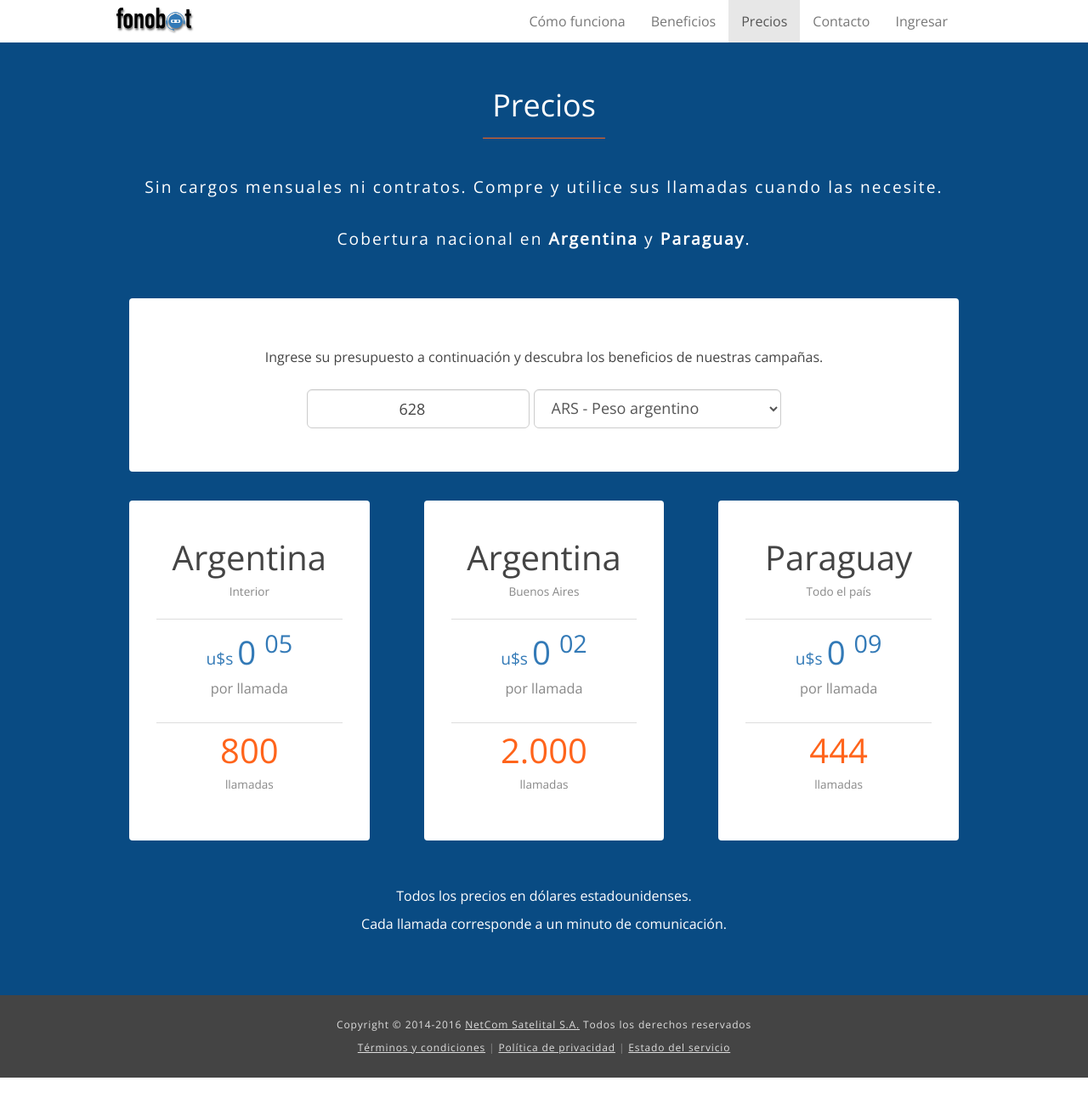
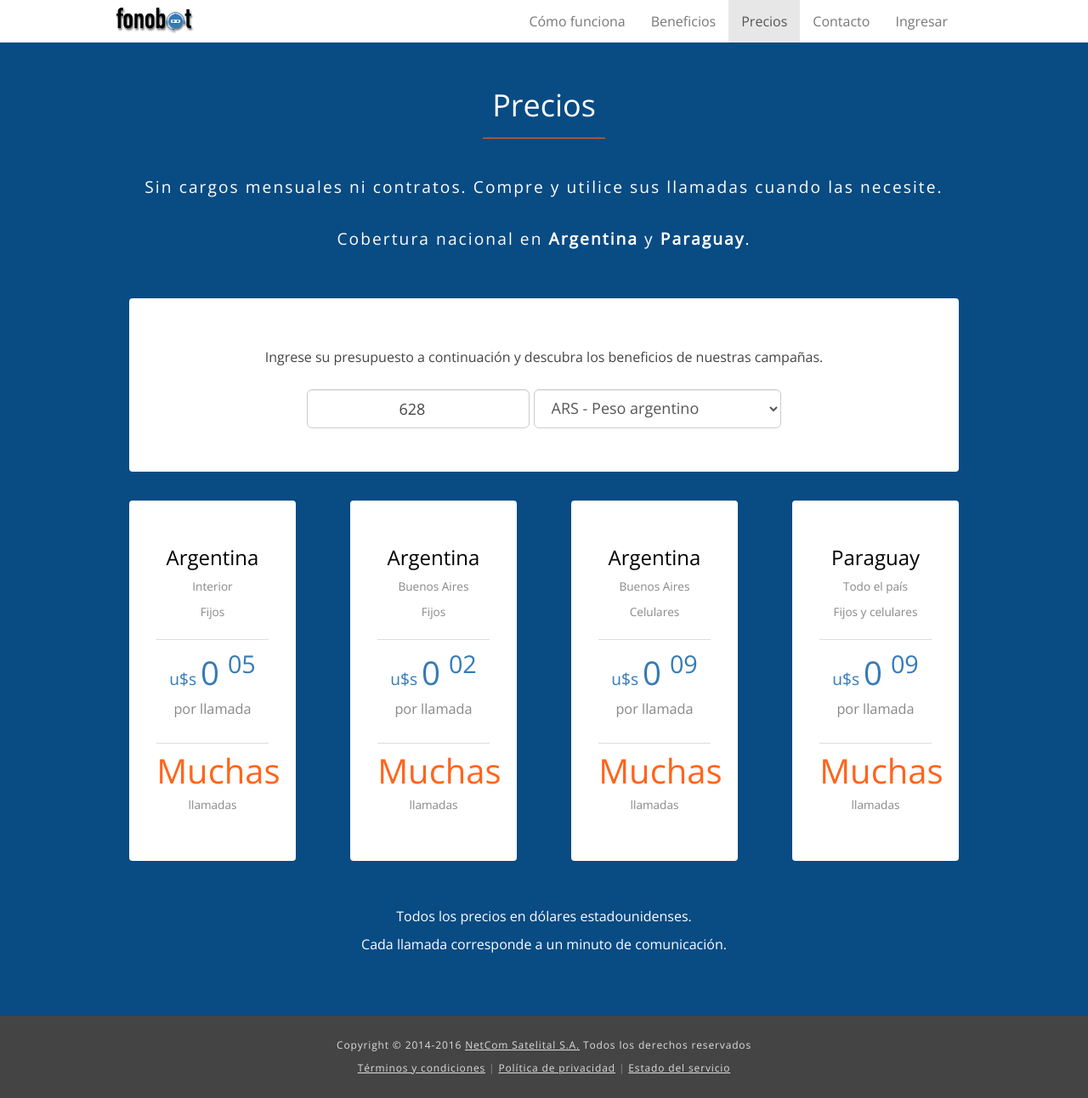
Before and after one commit to netcomsatelital/fonobot, a Jekyll site: the page built from precios.html, in a window 1280 px wide. Shown: the whole page at 85% size. Built offline with Jekyll 4.4.1, drawn with Linux system fonts in a browser that asks for light colours; nearby versions of some CDN libraries; before the commit the page ends 1268 px from its top, so only the background shows below that.

Commit message:
Agregada discriminación de precio de Buenos Aires fijos y celulares.

```diff
--- a/css/main.css
+++ b/css/main.css
@@ -224,6 +224,13 @@
  font-weight: 300;
 }
 
+@media (min-width: 1200px) {
+ .price-item-title span {
+  font-size: 150%;
+  color: black;
+ }
+}
+
 .price-item-count {
  color: #FF641B;
 }
--- a/precios.html
+++ b/precios.html
@@ -35,25 +35,32 @@
           </div>
 
           <div class="row">
-            <div class="col-md-4">
+            <div class="col-md-3">
               <div class="price-item">
-                <p class="price-item-title"><span>Argentina</span> <small>Interior</small></p>
+                <p class="price-item-title"><span>Argentina</span> <small>Interior<br>Fijos</small></p>
                 <p class="price-item-price">u$s <span class="price-item-value"><span class="price-item-value-int">0</span>,<sup class="price-item-value-dec">05</sup></span><small> por llamada</small></p>
-                <p class="price-item-notes"><span class="price-item-count">800</span> <small>llamadas</small></p>
+                <p class="price-item-notes"><span class="price-item-count">Muchas</span> <small>llamadas</small></p>
               </div>
             </div>
-            <div class="col-md-4">
+            <div class="col-md-3">
               <div class="price-item">
-                <p class="price-item-title"><span>Argentina</span> <small>Buenos Aires</small></p>
+                <p class="price-item-title"><span>Argentina</span> <small>Buenos Aires<br>Fijos</small></p>
                 <p class="price-item-price">u$s <span class="price-item-value"><span class="price-item-value-int">0</span>,<sup class="price-item-value-dec">02</sup></span><small> por llamada</small></p>
-                <p class="price-item-notes"><span class="price-item-count">2.000</span> <small>llamadas</small></p>
+                <p class="price-item-notes"><span class="price-item-count">Muchas</span> <small>llamadas</small></p>
               </div>
             </div>
-            <div class="col-md-4">
+            <div class="col-md-3">
               <div class="price-item">
-                <p class="price-item-title"><span>Paraguay</span> <small>Todo el pa&iacute;s</small></p>
+                <p class="price-item-title"><span>Argentina</span> <small>Buenos Aires<br>Celulares</small></p>
                 <p class="price-item-price">u$s <span class="price-item-value"><span class="price-item-value-int">0</span>,<sup class="price-item-value-dec">09</sup></span><small> por llamada</small></p>
-                <p class="price-item-notes"><span class="price-item-count">444</span> <small>llamadas</small></p>
+                <p class="price-item-notes"><span class="price-item-count">Muchas</span> <small>llamadas</small></p>
+              </div>
+            </div>
+            <div class="col-md-3">
+              <div class="price-item">
+                <p class="price-item-title"><span>Paraguay</span> <small>Todo el pa&iacute;s<br>Fijos y celulares</small></p>
+                <p class="price-item-price">u$s <span class="price-item-value"><span class="price-item-value-int">0</span>,<sup class="price-item-value-dec">09</sup></span><small> por llamada</small></p>
+                <p class="price-item-notes"><span class="price-item-count">Muchas</span> <small>llamadas</small></p>
               </div>
             </div>
           </div>
```
